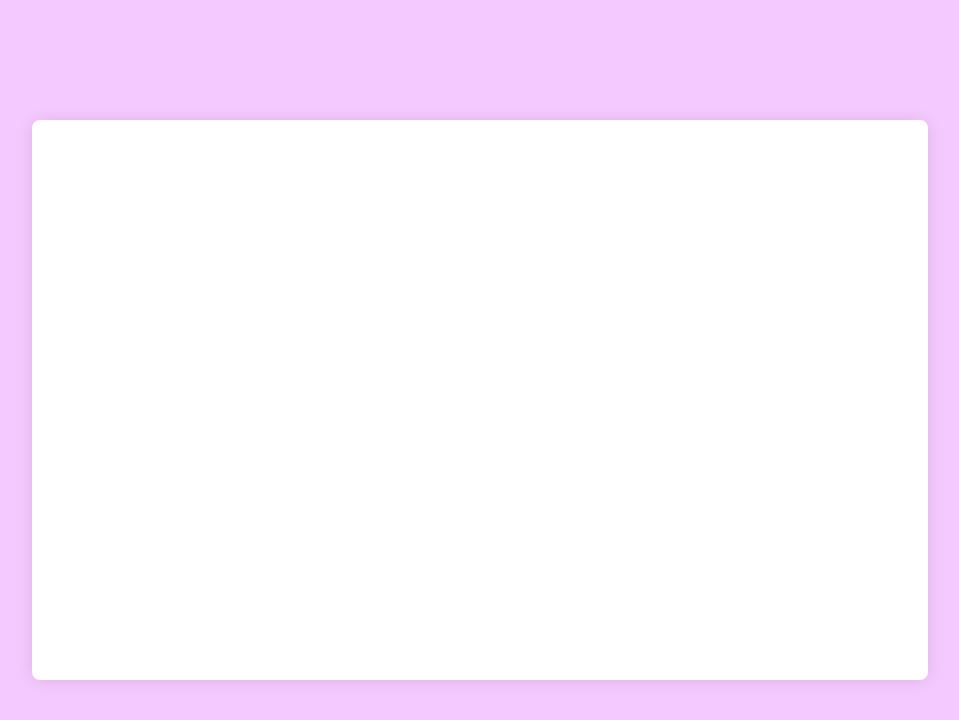
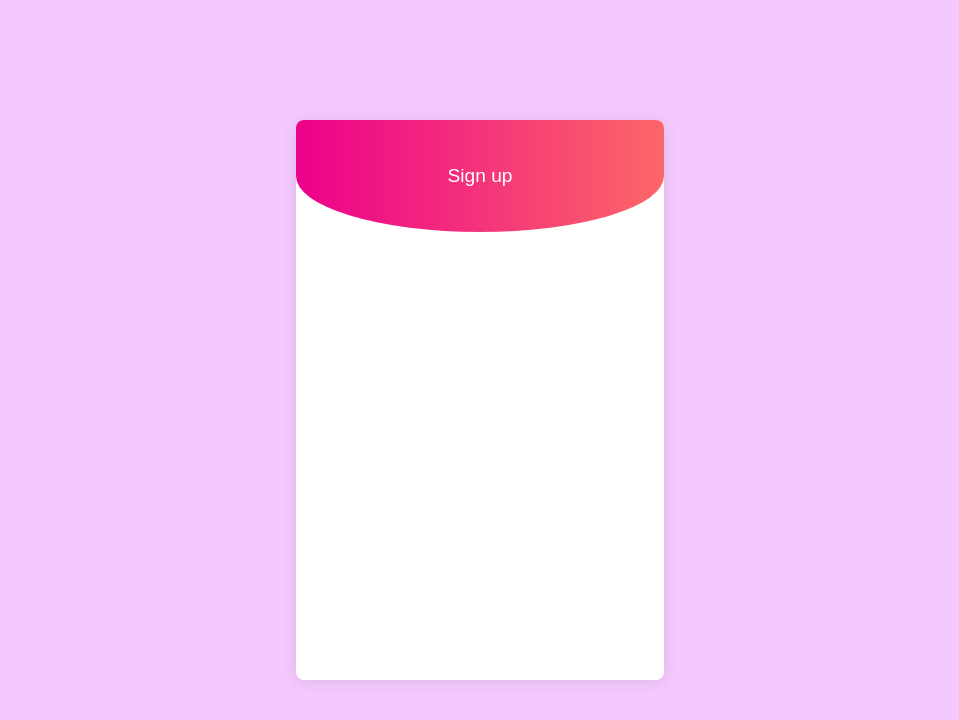
Before and after one commit to JaimeHerreraa/Basic-Login, a plain HTML site: page index.html in a window 1280 px wide. Shown: the whole page, without its empty margins (160-1119 px from the left). Drawn offline with Linux system fonts and the light colour scheme.

Commit message:
login header added

```diff
--- a/assets/css/styles.css
+++ b/assets/css/styles.css
@@ -18,15 +18,35 @@ body {
     justify-content: center;
     align-items: center;
 }
+
 .main {
+    max-width: 368px;
     width: 70%;
     height: 70%;
     background-color: #fff;
     box-shadow: 0 1px 1rem rgba(0,0, 0, 0.1);
     border-radius: .5rem;
+    position: relative;
 }
+
 :root {
     --font-family-raleway: 'Ralewey', sans-serif;
     --gradient-color: linear-gradient(to left, #fc6767, #ec008c);
     --back-color: #F4C9FF;
 }
+
+.main::before {
+    content: "Sign up";
+    position: absolute;
+    background: var(--gradient-color);
+    width: 100%;
+    height: 20%;
+    top: 0;
+    display: flex;
+    justify-content: center;
+    align-items: center;
+    color: #fff;
+    border-radius: .5rem .5rem 50% 50%;
+    font-size: 1.2rem;
+    letter-spacing: 0rem;
+}
```
